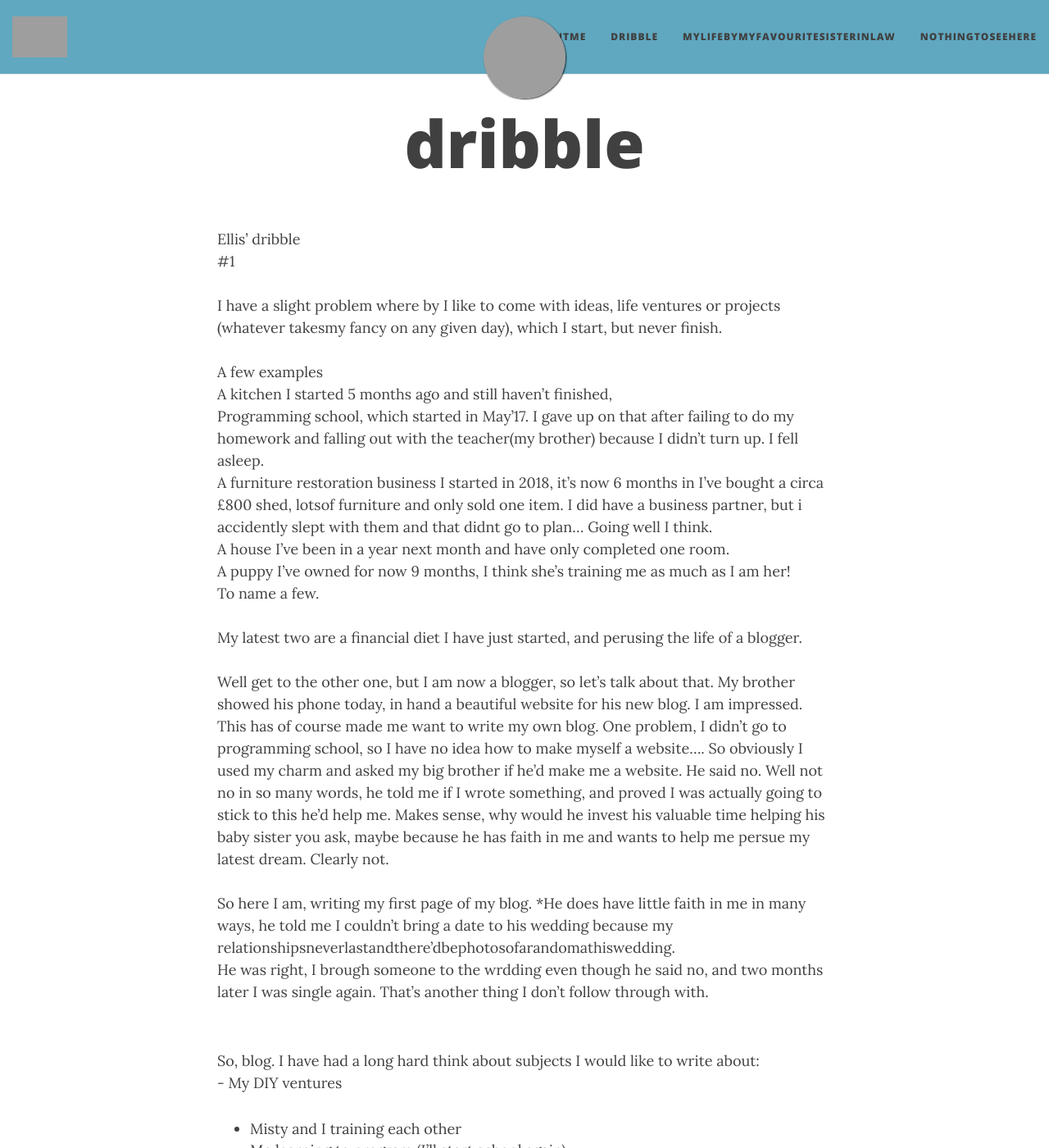
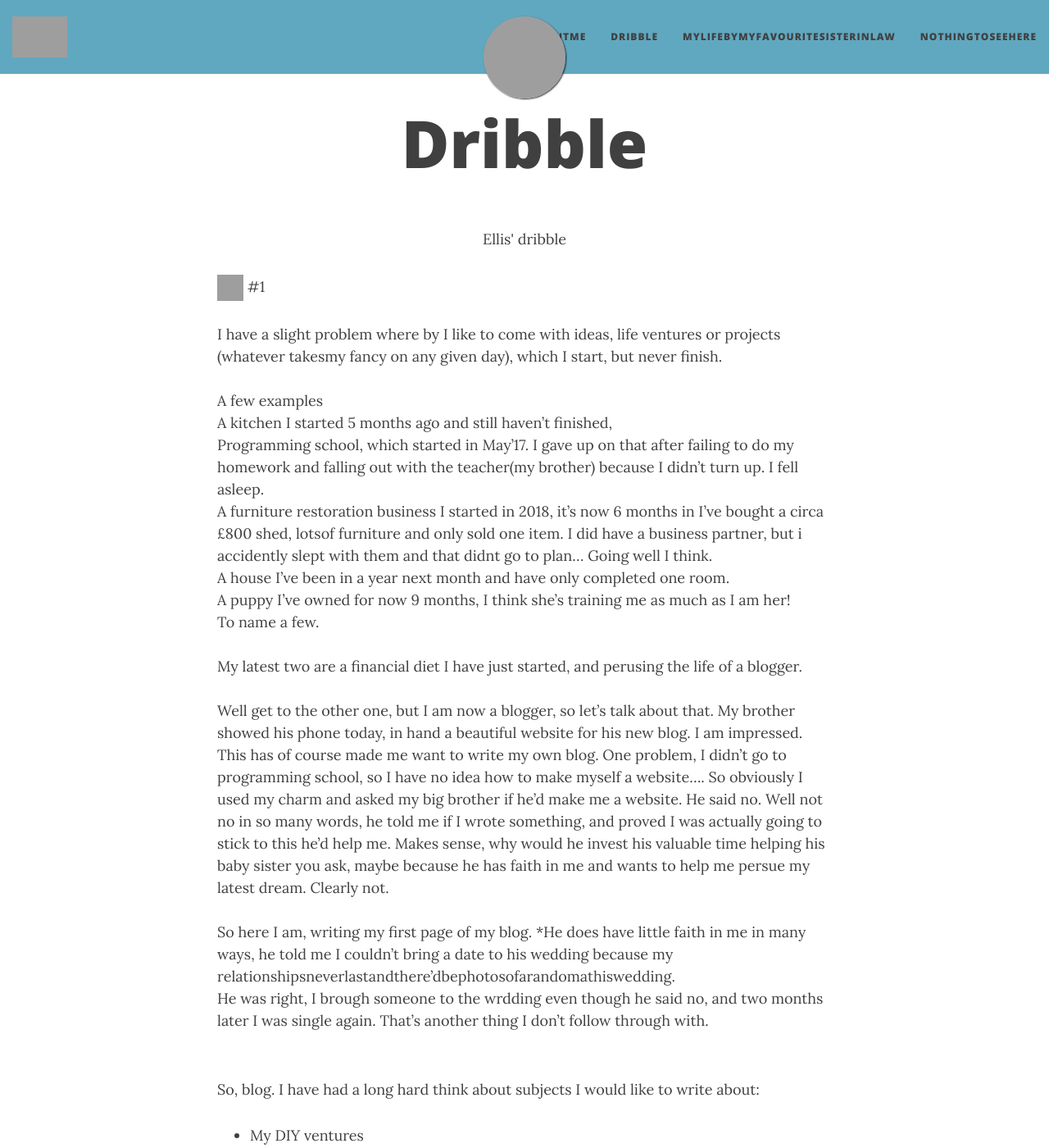
Before and after one commit to ellis-ward/ellis-ward.github.io, a Jekyll site: the page built from Dribble.md, in a window 1280 px wide and 1400 px high. Shown: the whole window at 82% size. Built offline with Jekyll 4.4.1, drawn with Linux system fonts in a browser that asks for light colours; nearby versions of some CDN libraries; grey boxes are pictures that could not be loaded.

Commit message:
Update Dribble.md

```diff
--- a/Dribble.md
+++ b/Dribble.md
@@ -1,10 +1,11 @@
 ---
 layout: page
-title: dribble
+title: Dribble
 subtitle:
 ---
 
-Ellis' dribble <br>
+<p style="text-align:center;">Ellis' dribble <br></p>
+<IMG SRC="https://www.instagram.com/p/BL4QxMmj3gu/?utm_source=ig_web_button_share_sheet" WIDTH=32 HEIGHT=32 class="center">
  #1 <br> <br>
 I have a slight problem where by I like to come with ideas, life ventures or projects (whatever takesmy fancy on any given day), which I start, but never finish. <br> <br>
 A few examples <br>
@@ -17,7 +18,8 @@ To name a few.<br> <br>
 My latest two are a financial diet I have just started, and perusing the life of a blogger.<br> <br>
 Well get to the other one, but I am now a blogger, so let's talk about that. My brother showed his phone today, in hand a beautiful website for his new blog. I am impressed. This has of course made me want to write my own blog. One problem, I didn't go to programming school, so I have no idea how to make myself a website.... So obviously I used my charm and asked my big brother if he'd make me a website. He said no. Well not no in so many words, he told me if I wrote something, and proved I was actually going to stick to this he'd help me. Makes sense, why would he invest his valuable time helping his baby sister you ask, maybe because he has faith in me and wants to help me persue my latest dream. Clearly not. <br> <br> So here I am, writing my first page of my blog. *He does have little faith in me in many ways, he told me I couldn't bring a date to his wedding because my relationshipsneverlastandthere'dbephotosofarandomathiswedding. <br> He was right, I brough someone to the wrdding even though he said no, and two months later I was single again. That's another thing I don't follow through with. <br> <br>
 
-So, blog. I have had a long hard think about subjects I would like to write about: <br>- My DIY ventures<br>
+So, blog. I have had a long hard think about subjects I would like to write about: <br>
+- My DIY ventures<br>
 - Misty and I training each other<br>
 - Me learning to program (I'll start school again)<br>
 - My new financial diet<br><br>
```
